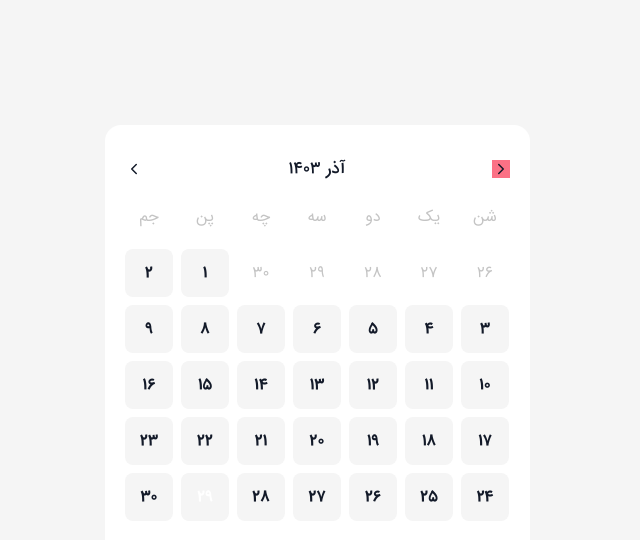
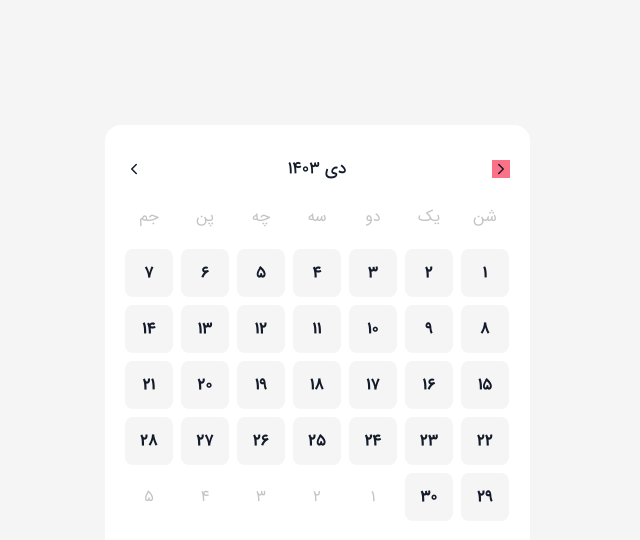
Before and after one commit to mbadangiz/react-date, a React (Vite) app: page / in a window 1280 px wide. Shown: the top 540 px of the page, without its empty margins (376-1016 px from the left). Built offline with nearby package versions, Linux system fonts and the light colour scheme.

Commit message:
add moment-jalaali dependency and refactor DatePicker component for change date

```diff
--- a/package.json
+++ b/package.json
@@ -11,6 +11,7 @@
   },
   "dependencies": {
     "classnames": "^2.5.1",
+    "moment-jalaali": "^0.10.4",
     "react": "^18.3.1",
     "react-dom": "^18.3.1",
     "react-feather": "^2.0.10",
@@ -18,6 +19,7 @@
   },
   "devDependencies": {
     "@eslint/js": "^9.15.0",
+    "@types/moment-jalaali": "^0.7.9",
     "@types/react": "^18.3.12",
     "@types/react-dom": "^18.3.1",
     "@vitejs/plugin-react": "^4.3.4",
--- a/src/components/Datepicker/DaysLists.tsx
+++ b/src/components/Datepicker/DaysLists.tsx
@@ -1,10 +1,14 @@
 import classNames from "classnames";
 import { weekDaysList } from "../../constants/faDate";
 import { IDaysListsProp } from "../../core/Types/interfaces";
+import { faIRTimeLocalize } from "../../utils";
 
-export function DaysLists({ monthDays, currentDay }: IDaysListsProp) {
+export function DaysLists({ monthDays, baseDate }: IDaysListsProp) {
   const commonSingleDayStyleConfig =
     "flex size-12 content-center items-center justify-center rounded-lg ";
+
+  const currentDay = faIRTimeLocalize(baseDate, { dateStyle: "short" });
+
   return (
     <div className="flex flex-wrap content-center items-center justify-center gap-2">
       {weekDaysList.map((day) => {
@@ -28,7 +32,7 @@ export function DaysLists({ monthDays, currentDay }: IDaysListsProp) {
                 month.numeric === monthDays.currentMonth.numeric,
               "text-light-gray-300":
                 month.numeric !== monthDays.currentMonth.numeric,
-              "bg-bluePowder text-white": currentDay === fullDate,
+              "!bg-bluePowder text-white": currentDay === fullDate,
             })}
           >
             {day}
--- a/src/components/Datepicker/index.tsx
+++ b/src/components/Datepicker/index.tsx
@@ -1,24 +1,22 @@
 import { useEffect, useState } from "react";
 import { IDateState } from "../../core/Types/interfaces";
-import { faIRTimeLocalize, generatePersianMonthDays } from "../../utils";
+import { generatePersianMonthDays } from "../../utils";
+import { CalendarController } from "./CalendarController";
 import { DaysLists } from "./DaysLists";
-import { CalendarController } from "./CalendarController";
 
 export function DatePicker() {
   const baseDate = new Date();
-
-  const [month, setMonth] = useState(baseDate.getMonth() + 1);
-  const [year, setYear] = useState(baseDate.getFullYear());
 
   const [monthDays, setMonthDays] = useState<IDateState>(
     generatePersianMonthDays(baseDate),
   );
 
+  const [month, setMonth] = useState(baseDate.getMonth() + 1);
+  const [year, setYear] = useState(baseDate.getFullYear());
+
   useEffect(() => {
-    if (month !== baseDate.getMonth() + 1) {
-      const date = `${year}-${month}-10 12:00:00`;
-      setMonthDays(generatePersianMonthDays(new Date(date)));
-    }
+    const date = `${year}-${month}-24 12:22:22`;
+    setMonthDays(generatePersianMonthDays(new Date(date)));
   }, [month]);
 
   function handlePrevMonth() {
@@ -39,8 +37,6 @@ export function DatePicker() {
     }
   }
 
-  const currentDay = faIRTimeLocalize(baseDate, { dateStyle: "short" });
-
   return (
     <div className="h-[550px] w-[425px] rounded-2xl bg-white p-5 pb-7">
       <CalendarController
@@ -48,7 +44,7 @@ export function DatePicker() {
         monthDays={monthDays}
         handleNextMonth={handleNextMonth}
       />
-      <DaysLists monthDays={monthDays} currentDay={currentDay} />
+      <DaysLists monthDays={monthDays} baseDate={baseDate} />
     </div>
   );
 }
--- a/src/core/Types/interfaces/index.ts
+++ b/src/core/Types/interfaces/index.ts
@@ -22,7 +22,7 @@ export interface IDateState {
 
 export interface IDaysListsProp {
   monthDays: IDateState;
-  currentDay: string;
+  baseDate: Date;
 }
 
 export interface ICalendarControllerProps {
```
Also changed, not shown: 1 other file (tests, documents, lock files or other folders).
